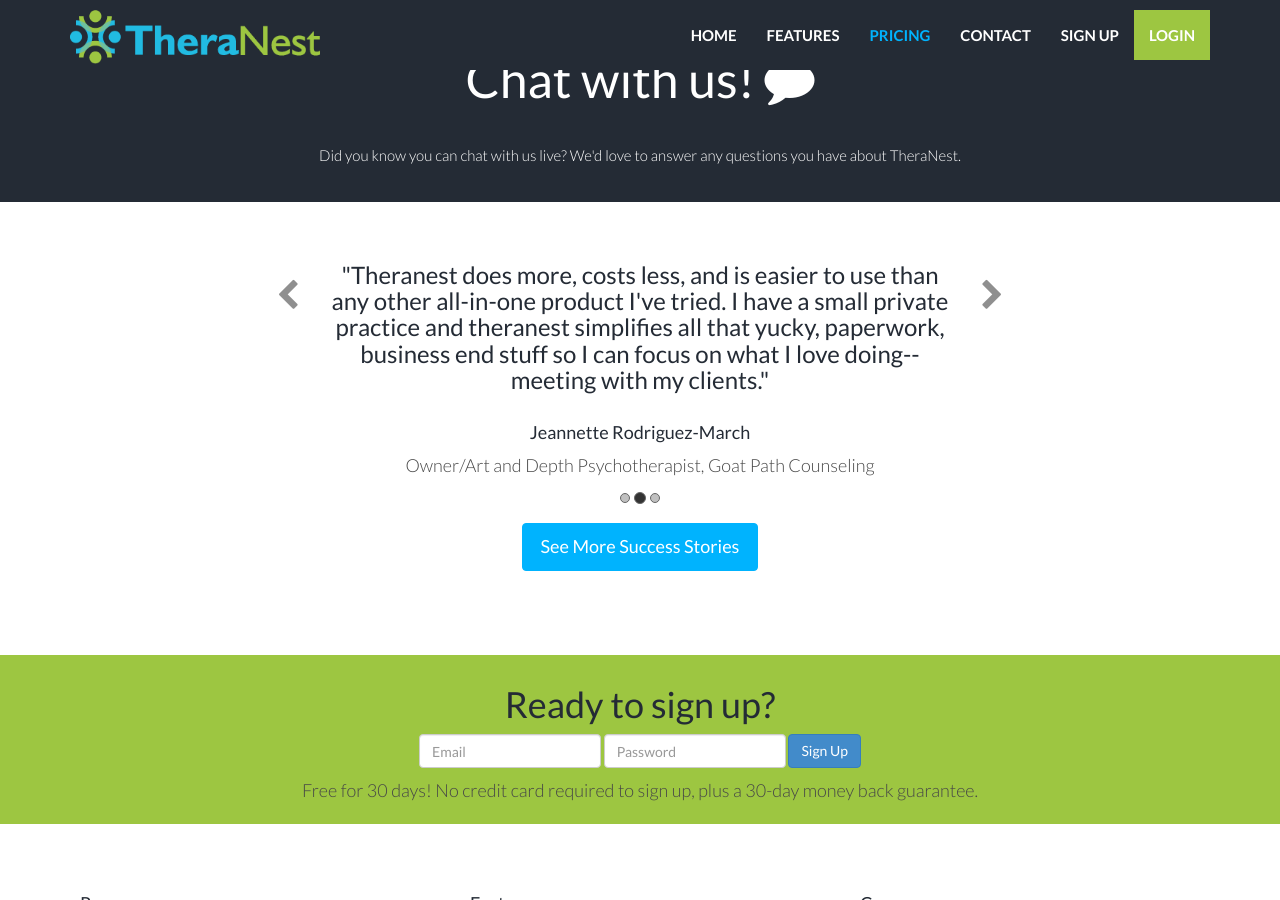
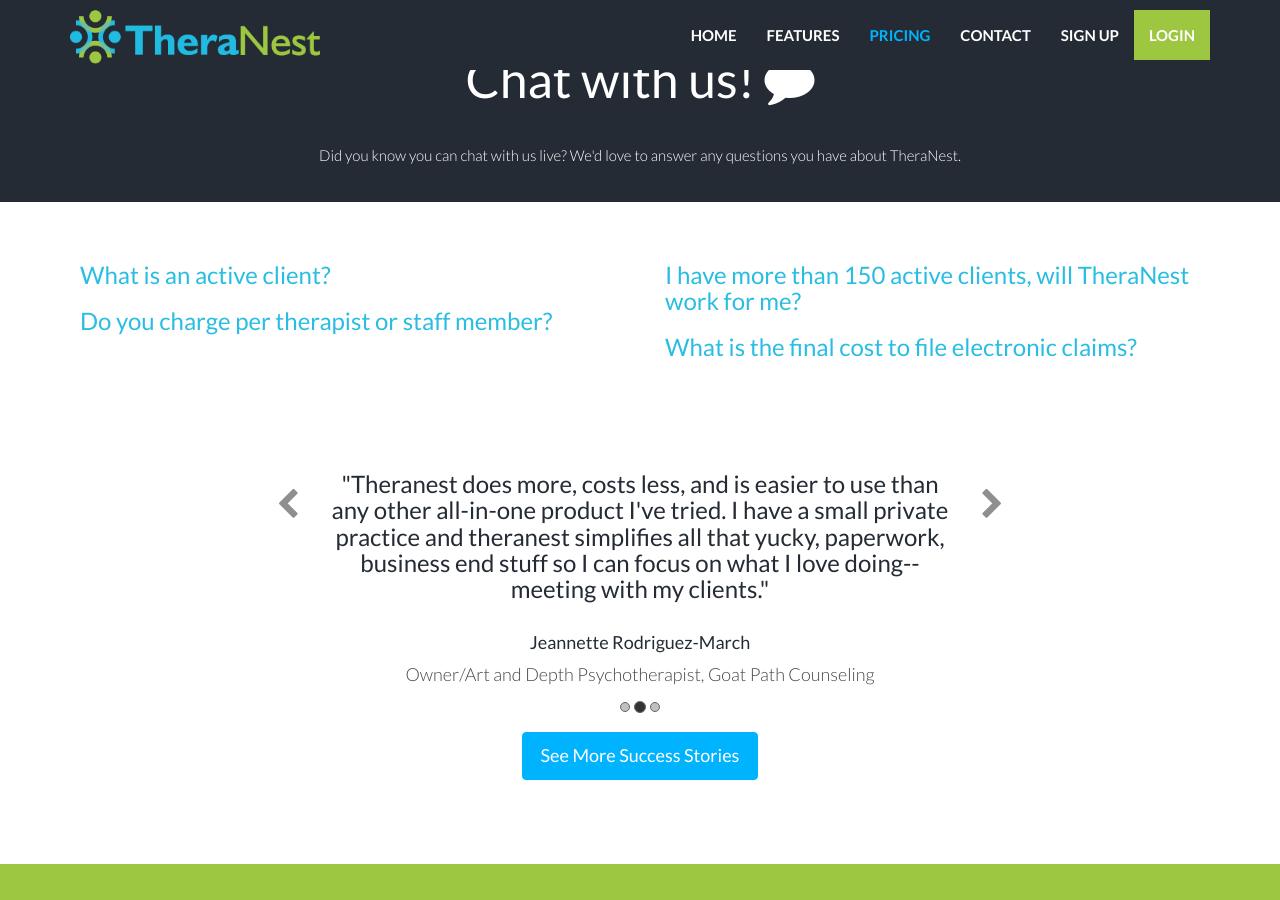
Before and after one commit to kaylacille/theranest-update, a Jekyll site: the page built from pricing.html, in a window 1280 px wide and 900 px high, scrolled down 745 px. Built offline with Jekyll 4.4.1, drawn with Linux system fonts in a browser that asks for light colours; nearby versions of some CDN libraries.

Commit message:
Add FAQs to Pricing

```diff
--- a/faq.html
+++ b/faq.html
@@ -1,5 +1,5 @@
 ---
-layout: default
+layout: subpage
 title: FAQ
 permalink: /faq/
 ---
--- a/pricing.html
+++ b/pricing.html
@@ -70,3 +70,66 @@
         </div><! --/row -->
 </div><! --/container -->
 </div><! --/twrap -->
+
+<div class="container mtb">
+    <div class="row">
+      <div class="col-lg-6">
+        <div class="accordion" id="accordion1">
+            <div class="accordion-group">
+              <div class="accordion-heading">
+                <a class="accordion-toggle collapsed" data-toggle="collapse" data-parent="#accordion1" href="#collapseOne">
+                  <h3>What is an active client?</h3>
+                </a>
+              </div>
+              <div id="collapseOne" class="accordion-body collapse" style="height: 0px;">
+                <div class="accordion-inner">
+                  <p>An active client is any patient or client you have not archived. In short, you determine what an active client is. You can archive and unarchive as you please. Archived clients are not counted toward your limit and you cannot bill or add notes to an archived client.</p>
+                </div>
+              </div>
+            </div>
+
+            <div class="accordion-group">
+              <div class="accordion-heading">
+                <a class="accordion-toggle" data-toggle="collapse" data-parent="#accordion1" href="#collapseTwo">
+                  <h3>Do you charge per therapist or staff member?</h3>
+                </a>
+              </div>
+              <div id="collapseTwo" class="accordion-body collapse">
+                <div class="accordion-inner">
+                  <p>Unlike most therapy notes software, we do not charge per staff/therapist, no matter if you have 1 therapist or 200, so you can use your account with as many staff and never have to worry about extra charges.</p>
+                </div>
+              </div>
+            </div>
+        </div>
+      </div>
+      <div class="col-lg-6">
+        <div class="accordion" id="accordion2">
+          <div class="accordion-group">
+            <div class="accordion-heading">
+              <a class="accordion-toggle" data-toggle="collapse" data-parent="#accordion2" href="#collapseThirteen">
+                <h3>I have more than 150 active clients, will TheraNest work for me?</h3>
+              </a>
+            </div>
+            <div id="collapseThirteen" class="accordion-body collapse">
+              <div class="accordion-inner">
+                <p>Definitely. We simply want you to contact us if you have more than 150 active clients so we can provide the kind of support you'll need when you subscribe.</p>
+              </div>
+            </div>
+          </div>
+
+          <div class="accordion-group">
+            <div class="accordion-heading">
+              <a class="accordion-toggle" data-toggle="collapse" data-parent="#accordion2" href="#collapseFourteen">
+                <h3>What is the final cost to file electronic claims?</h3>
+              </a>
+            </div>
+            <div id="collapseFourteen" class="accordion-body collapse">
+              <div class="accordion-inner">
+                <p>In some cases, your cost is $0. Our approach at TheraNest is to partner with and integrate our software with multiple clearinghouses, thereby giving you more choice. We are integrated with HeW, Office Ally, and working on others. We will connect you to our clearinghouse partners for final pricing and special deals, your TheraNest account is then linked with them when you sign up and you can submit electronic claims with a couple clicks. The clearinghouses ultimately determine your cost based on your pricing with them.</p>
+              </div>
+            </div>
+          </div>
+        </div>
+      </div>
+    </div><! --/row -->
+</div><! --/container -->
```
